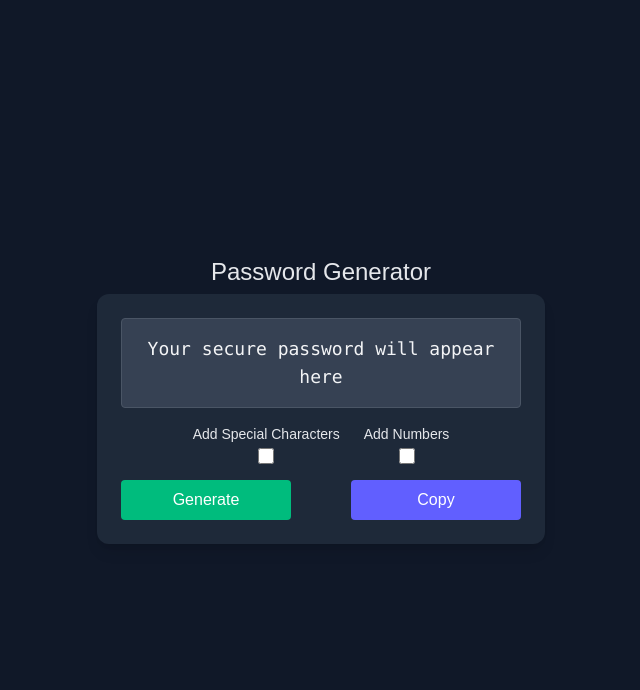
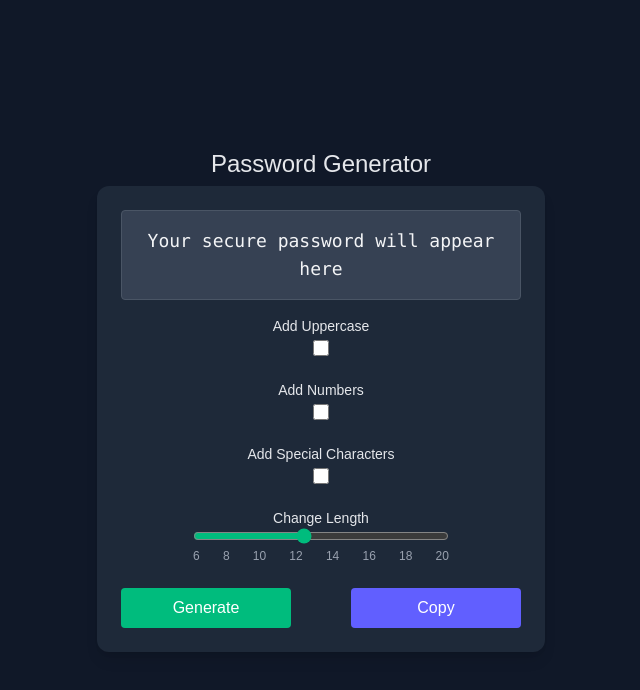
Before and after one commit to JoeyZ56/password-generator, a Next.js app: page / in a window 1280 px wide. Shown: the top 690 px of the page, without its empty margins (319-959 px from the left). Built offline with nearby package versions, Linux system fonts and the light colour scheme.

Commit message:
added other options uppercase and length, along with a slider for the length to get the size of password

```diff
--- a/src/components/Checkboxes.jsx
+++ b/src/components/Checkboxes.jsx
@@ -4,12 +4,17 @@ import { useState } from "react";
 const Checkboxes = ({ onOptionsChange }) => {
   const [includeSymbols, setIncludeSymbols] = useState(false);
   const [includeNumbers, setIncludeNumbers] = useState(false);
+  const [includeUpper, setIncludeUpper] = useState(false);
+  const [length, setLength] = useState(12);
 
   //Notify the parent when the checkboxes change
   const handleCheckedChange = (type, value) => {
     // Update local state based on which checkbox was changed
     if (type === "symbols") setIncludeSymbols(value);
     if (type === "numbers") setIncludeNumbers(value);
+    if (type === "upper") setIncludeUpper(value);
+
+    if (type === "length") setLength(value);
 
     // Update the parent with the new options object.
     // Use a ternary to decide which value was changed,
@@ -18,17 +23,20 @@ const Checkboxes = ({ onOptionsChange }) => {
     onOptionsChange({
       includeSymbols: type === "symbols" ? value : includeSymbols,
       includeNumbers: type === "numbers" ? value : includeNumbers,
+      includeUpper: type === "upper" ? value : includeUpper,
+      includeLower: true,
+      length: type === "length" ? value : length,
     });
   };
 
   return (
-    <div className="flex justify-center gap-6 mb-4">
+    <div className="flex justify-center flex-col gap-6 mb-4">
       <div className="flex flex-col items-center gap-1 text-sm text-gray-200">
-        <label>Add Special Characters</label>
+        <label>Add Uppercase</label>
         <input
           type="checkbox"
-          checked={includeSymbols}
-          onChange={(e) => handleCheckedChange("symbols", e.target.checked)}
+          checked={includeUpper}
+          onChange={(e) => handleCheckedChange("upper", e.target.checked)}
           className="cursor-pointer accent-emerald-500 w-4 h-4"
         />
       </div>
@@ -41,6 +49,36 @@ const Checkboxes = ({ onOptionsChange }) => {
           className="cursor-pointer accent-emerald-500 w-4 h-4"
         />
       </div>
+      <div className="flex flex-col items-center gap-1 text-sm text-gray-200">
+        <label>Add Special Characters</label>
+        <input
+          type="checkbox"
+          checked={includeSymbols}
+          onChange={(e) => handleCheckedChange("symbols", e.target.checked)}
+          className="cursor-pointer accent-emerald-500 w-4 h-4"
+        />
+      </div>
+
+      <div className="flex flex-col items-center gap-1 text-sm text-gray-200 mb-2">
+        <label>Change Length</label>
+        <input
+          type="range"
+          min={6}
+          max={20}
+          step={1}
+          value={length}
+          onChange={(e) =>
+            handleCheckedChange("length", parseInt(e.target.value))
+          }
+          className="w-64 h-2 accent-emerald-500 cursor-pointer"
+        />
+        <div className="flex justify-between w-64 text-xs text-gray-400 mt-1">
+          {Array.from({ length: 8 }, (_, i) => 6 + i * 2).map((num) => (
+            <span key={num}>{num}</span>
+          ))}{" "}
+          {/* displays tick marks for the slider*/}
+        </div>
+      </div>
     </div>
   );
 };
```
